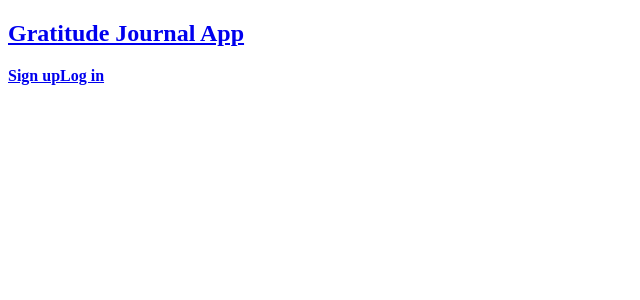
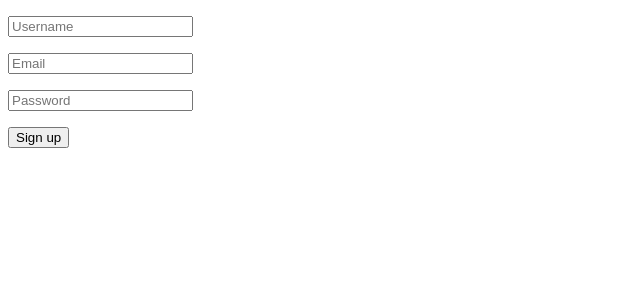
Before and after one commit to akhildhiman/gratitudeJournalApp, a React app: page /register in a window 1280 px wide. Shown: the top 300 px of the page, without its empty margins (0-640 px from the left). Built offline with nearby package versions, Linux system fonts and the light colour scheme; the HTML template or start-up script is replaced by a standard one.

Commit message:
add signup, signin form

```diff
--- a/client/App.js
+++ b/client/App.js
@@ -1,5 +1,5 @@
 import React, { Component } from "react"
-import { HashRouter as Router, Route, Switch } from "react-router-dom"
+import { BrowserRouter as Router, Route, Switch } from "react-router-dom"
 import LandingPage from "./Components/LandingPage"
 import RegistrationForm from "./Components/RegistrationForm"
 import LoginForm from "./Components/LoginForm"
@@ -22,5 +22,4 @@ class App extends Component {
     }
 }
 
-
 export default App
--- a/client/Components/RegistrationForm.js
+++ b/client/Components/RegistrationForm.js
@@ -36,7 +36,7 @@ const RegistrationForm = () => {
             <div className="field">
                 <p className="control">
                     <button className="button is-success">
-                        Login
+                        Sign up
                    </button>
                 </p>
             </div>
--- a/package.json
+++ b/package.json
@@ -3,7 +3,8 @@
   "version": "0.0.0",
   "private": true,
   "scripts": {
-    "start": "NODE_ENV=development nodemon ./bin/www"
+    "start": "NODE_ENV=development nodemon ./bin/www",
+    "webpack": "webpack-dev-server --config ./webpack.config.js --mode development"
   },
   "dependencies": {
     "bcrypt": "^3.0.7",
--- a/routes/index.js
+++ b/routes/index.js
@@ -2,7 +2,7 @@ var express = require('express');
 var router = express.Router();
 
 /* GET home page. */
-router.get('/', function(req, res, next) {
+router.get('/*', function(req, res, next) {
   res.render('index', { title: 'Gratitude Journal App' });
 });
 
```
